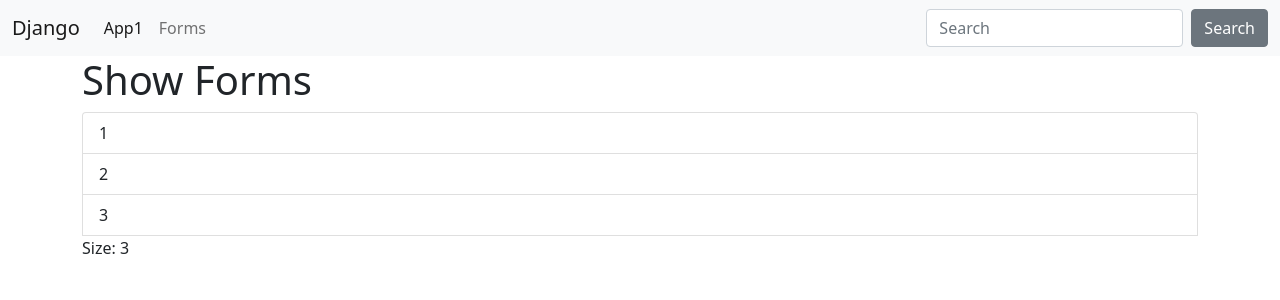
After one commit to basavyr/django-projects, a Django app: page /forms/show-forms in a window 1280 px wide. The commit adds this page. Shown: the top 300 px of the page. Run offline with Django 4.2, Linux system fonts and the light colour scheme.

Commit message:
add a list and the size

```diff
--- /dev/null
+++ b/projects/tutorial1/forms/templates/forms/show_forms.html
@@ -0,0 +1,15 @@
+{% extends 'base.html' %}
+{% block content %}
+<h1>
+    Show Forms
+</h1>
+
+<div class="list-group">
+    {% for item in my_list %}
+    <a href="#" class="list-group-item list-group-item-action">{{ item }}</a>
+    {% endfor %}
+
+    <p>Size: {{ my_list|length }}</p>
+</div>
+
+{% endblock %}
--- a/projects/tutorial1/forms/urls.py
+++ b/projects/tutorial1/forms/urls.py
@@ -6,4 +6,5 @@ app_name = 'forms'
 
 urlpatterns = [
     path("", views.index, name="index"),
+    path("show-forms", views.show_forms, name="show-forms"),
 ]
--- a/projects/tutorial1/forms/views.py
+++ b/projects/tutorial1/forms/views.py
@@ -1,11 +1,14 @@
 from django.shortcuts import render
-
-# Create your views here.
 
 
 def index(request):
+
+    return render(request, 'forms/forms.html')
+
+
+def show_forms(request):
     context = {
-        "list": [1, 2, 3]
+        "my_list": [1, 2, 3]
     }
 
-    return render(request, 'forms/forms.html', context)
+    return render(request, 'forms/show_forms.html', context)
```
Also changed, not shown: projects/tutorial1/forms/templates/forms/forms.html (+7 -3 lines).
